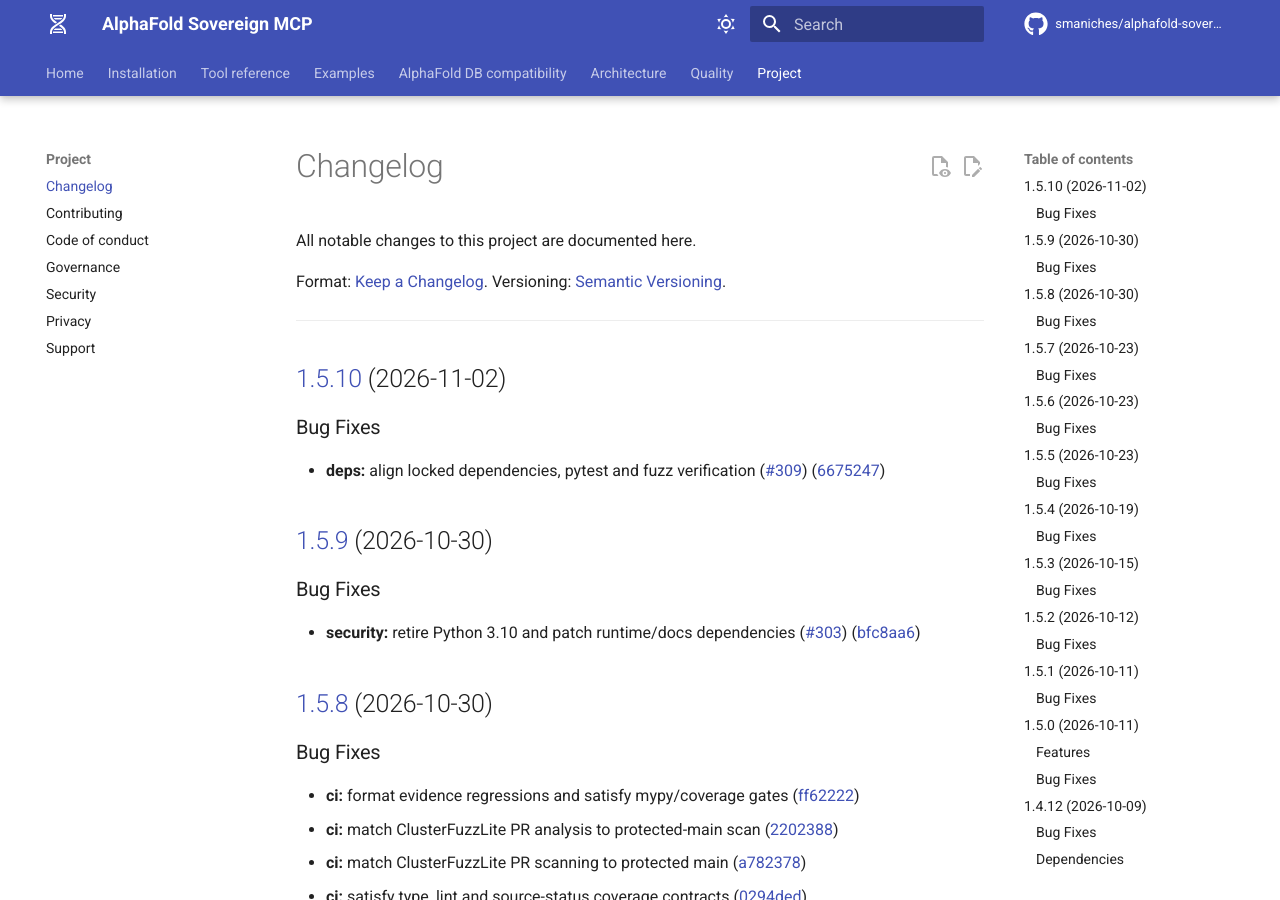
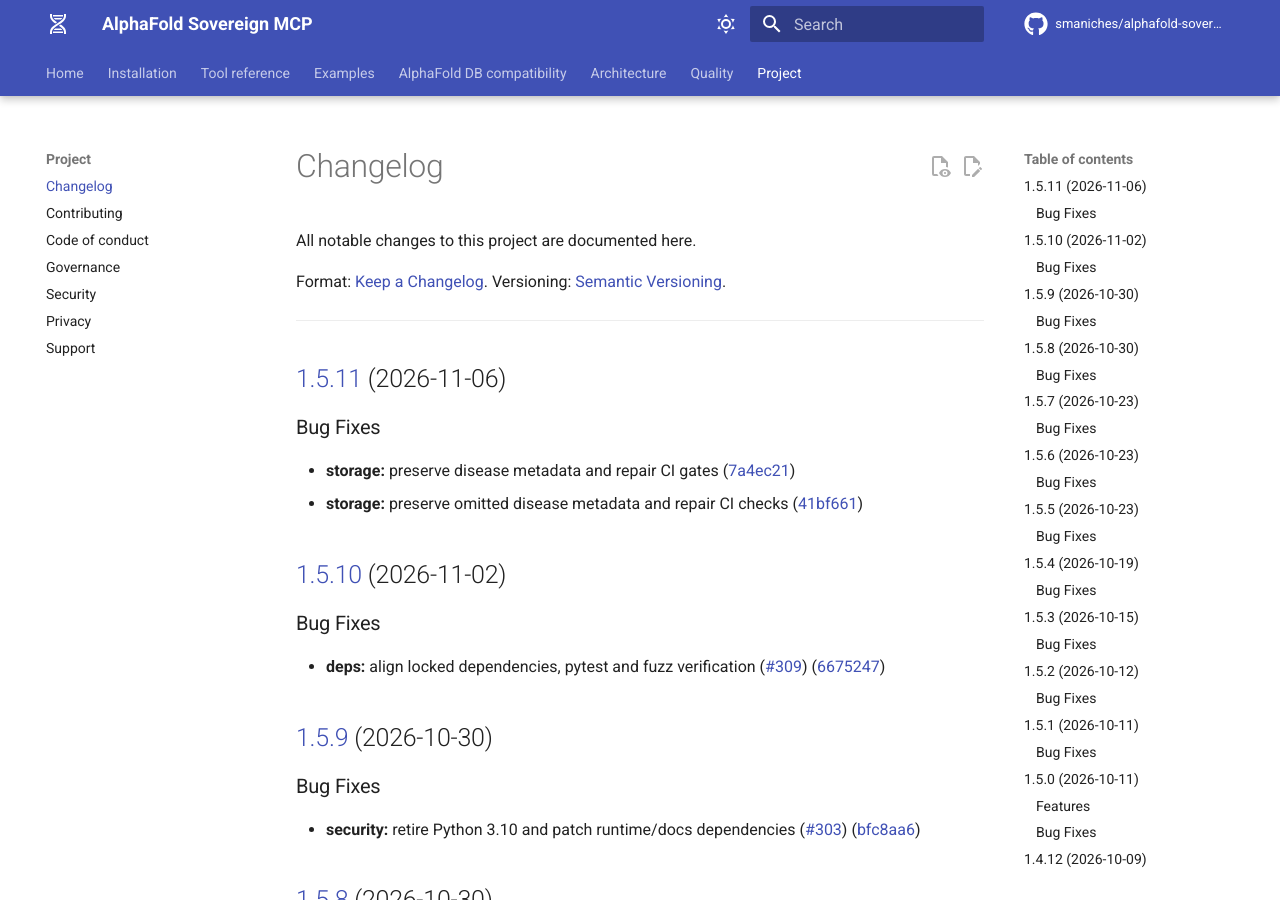
Before and after one commit to smaniches/alphafold-sovereign-mcp, an MkDocs documentation site: the page built from docs/changelog.md, in a window 1280 px wide and 900 px high. Built offline with MkDocs 1.6.1 and Material for MkDocs 9.7.7, drawn with Linux system fonts in a browser that asks for light colours; comment, search, counter and statistics services are not loaded.

Commit message:
chore(main): release 1.5.11

````diff
--- a/CHANGELOG.md
+++ b/CHANGELOG.md
@@ -6,6 +6,14 @@ Format: [Keep a Changelog](https://keepachangelog.com/en/1.1.0/).
 Versioning: [Semantic Versioning](https://semver.org/).
 
 ---
+
+## [1.5.11](https://github.com/smaniches/alphafold-sovereign-mcp/compare/v1.5.10...v1.5.11) (2026-11-06)
+
+
+### Bug Fixes
+
+* **storage:** preserve disease metadata and repair CI gates ([7a4ec21](https://github.com/smaniches/alphafold-sovereign-mcp/commit/7a4ec21a712d7189a57f592e8761d4836ad9abb1))
+* **storage:** preserve omitted disease metadata and repair CI checks ([41bf661](https://github.com/smaniches/alphafold-sovereign-mcp/commit/41bf6619080906a53ae801c2a543a39c3559c76b))
 
 ## [1.5.10](https://github.com/smaniches/alphafold-sovereign-mcp/compare/v1.5.9...v1.5.10) (2026-11-02)
 
--- a/docs/installation.md
+++ b/docs/installation.md
@@ -41,7 +41,7 @@ uv pip install -e ".[tda]"
 
 <!-- x-release-please-start-version -->
 ```bash
-alphafold-sovereign --version       # → 1.5.10
+alphafold-sovereign --version       # → 1.5.11
 alphafold-sovereign --self-test     # → SELF-TEST PASS
 ```
 <!-- x-release-please-end-version -->
--- a/pyproject.toml
+++ b/pyproject.toml
@@ -9,7 +9,7 @@ build-backend = "hatchling.build"
 
 [project]
 name = "alphafold-sovereign-mcp"
-version = "1.5.10"
+version = "1.5.11"
 description = "MCP server wrapping AlphaFold DB and 8 other biomedical data sources, with a local SQLite knowledge graph."
 readme = "README.md"
 license = {text = "Apache-2.0"}
--- a/server.json
+++ b/server.json
@@ -3,7 +3,7 @@
   "name": "io.github.smaniches/alphafold-sovereign-mcp",
   "title": "AlphaFold Sovereign MCP",
   "description": "MCP server for AlphaFold and 8 other biomedical data sources with a local SQLite knowledge graph",
-  "version": "1.5.10",
+  "version": "1.5.11",
   "repository": {
     "url": "https://github.com/smaniches/alphafold-sovereign-mcp",
     "source": "github"
@@ -12,7 +12,7 @@
     {
       "registryType": "pypi",
       "identifier": "alphafold-sovereign-mcp",
-      "version": "1.5.10",
+      "version": "1.5.11",
       "runtimeHint": "uvx",
       "transport": {
         "type": "stdio"
--- a/smithery.yaml
+++ b/smithery.yaml
@@ -16,7 +16,7 @@ description: >-
   must be reviewed by qualified humans before clinical use — see
   STATUS.md and LIMITATIONS.md.
 maturity: beta
-version: "1.5.10" # x-release-please-version
+version: "1.5.11" # x-release-please-version
 homepage: https://github.com/smaniches/alphafold-sovereign-mcp
 license: Apache-2.0
 author:
--- a/src/alphafold_sovereign/__init__.py
+++ b/src/alphafold_sovereign/__init__.py
@@ -11,7 +11,7 @@ Licensed under Apache 2.0.  See `LICENSE`.
 
 from __future__ import annotations
 
-__version__ = "1.5.10"  # x-release-please-version
+__version__ = "1.5.11"  # x-release-please-version
 __author__ = "Santiago Maniches"
 __author_email__ = "santiago@topologica.ai"
 __license__ = "Apache-2.0"
````
Also changed, not shown: README.md (+2 -2 lines), STATUS.md (+2 -2 lines), .release-please-manifest.json, .zenodo.json, 2 other files.
